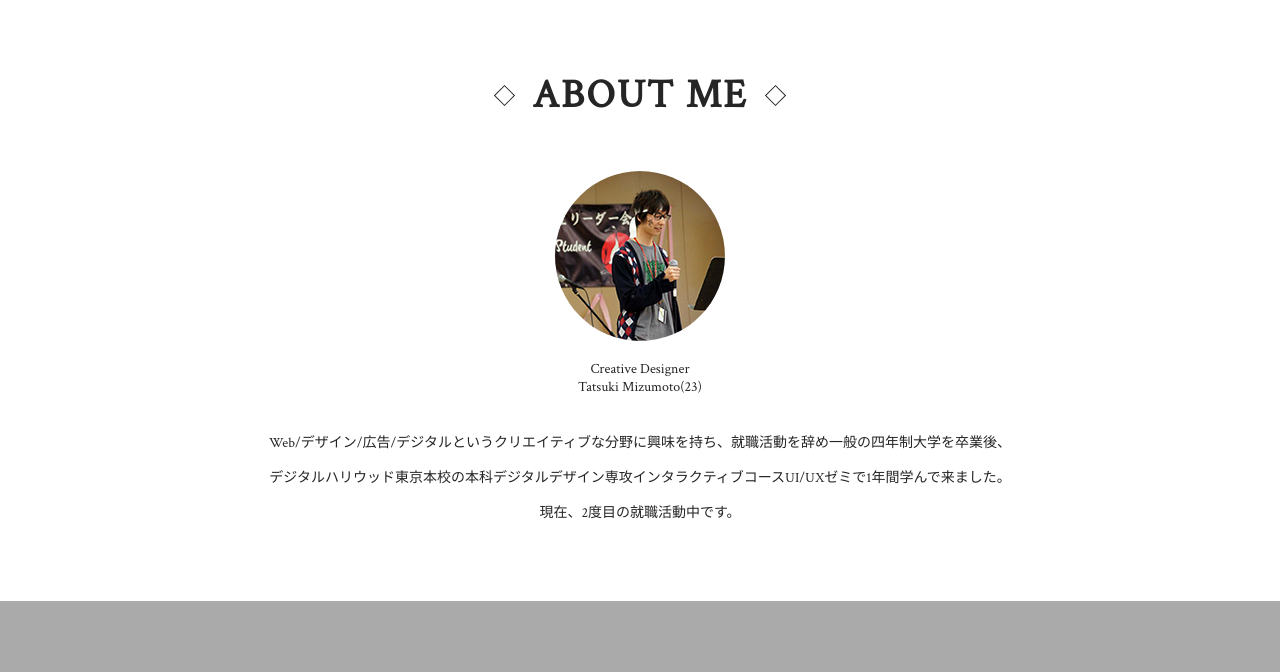
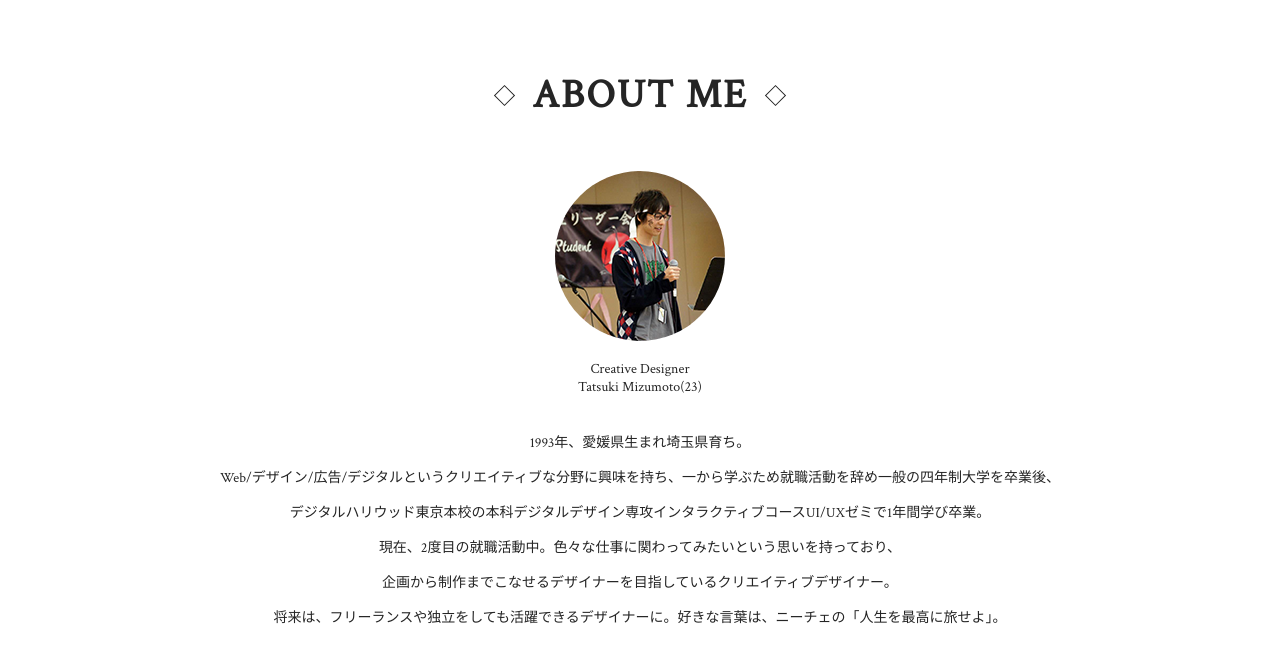
Before and after one commit to mtgallery/photos, a PHP site: page /PortfolioSite/index.html in a window 1280 px wide. Shown: the part 722-1394 px from the top of the page. Run offline with PHP 8.4, Linux system fonts and the light colour scheme; some libraries are stand-ins or nearby versions.

Commit message:
PortfolioSite

```diff
--- a/PortfolioSite/css/style.css
+++ b/PortfolioSite/css/style.css
@@ -315,7 +315,7 @@ header {
 
 
 .works {
-    background-color: #aaa;
+    background-color: rgba(0,0,0,0.7);
     padding: 40px 0;
 }
 
--- a/PortfolioSite/index.html
+++ b/PortfolioSite/index.html
@@ -22,7 +22,7 @@
     <meta property="fb:app_id" content="139232453278662">
 
     <meta property="twitter:site" content="@tatsumizu0430">
-    <meta property="twitter:card" content="article">
+    <meta property="twitter:card" content="website">
 
     <meta name="description" content="私個人に関して、これまで制作してきた作品をご紹介しています。">
     <meta name="keywords" content="Portfolio, ポートフォリオ, UX/UI, インタラクティブ, Webサイト, WebDesign, 作品, 制作物, コンテンツ">
@@ -105,8 +105,8 @@
                     <img src="images/icon.png" width="170" height="170" alt="icon" class="pic-icon">
                     <p class="about-name">Creative Designer<br>Tatsuki Mizumoto(23)</p>
                     <p class="about-text">
-                        Web/デザイン/広告/デジタルというクリエイティブな分野に興味を持ち、就職活動を辞め一般の四年制大学を卒業後、<br>デジタルハリウッド東京本校の本科デジタルデザイン専攻インタラクティブコースUI/UXゼミで1年間学んで来ました。<br>
-                        現在、2度目の就職活動中です。
+                        1993年、愛媛県生まれ埼玉県育ち。<br>Web/デザイン/広告/デジタルというクリエイティブな分野に興味を持ち、一から学ぶため就職活動を辞め一般の四年制大学を卒業後、<br>
+                        デジタルハリウッド東京本校の本科デジタルデザイン専攻インタラクティブコースUI/UXゼミで1年間学び卒業。<br>現在、2度目の就職活動中。色々な仕事に関わってみたいという思いを持っており、<br>企画から制作までこなせるデザイナーを目指しているクリエイティブデザイナー。<br>将来は、フリーランスや独立をしても活躍できるデザイナーに。好きな言葉は、ニーチェの「人生を最高に旅せよ」。
                     </p>
                 </div>
             </div>
@@ -117,7 +117,7 @@
             <h2 class="heading list list-mv07">WORKS</h2>
             <div class="container" id="loadarea">
                 <article class="list list-mv07">
-                <a href="#" target="_blank">
+                <a href="#">
                     <div class="photo" style="background-image: url(images/works/PortfolioSite.png)">
                     </div>
                     <!-- <div class="text">
```
Also changed, not shown: tokyobayside/img/ホテルWebデザイン_top修正中5.png (added), utaehon/images/index_atlas_.png (added), 11 other files.
